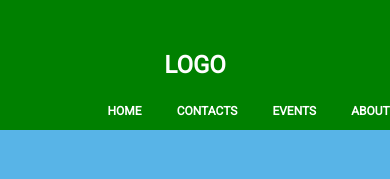
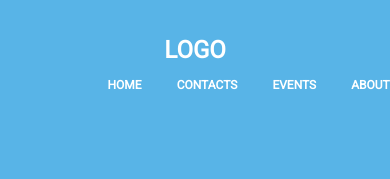
Before and after one commit to Bann-cpu/Parallax-Scrolling, a plain HTML site: page index.html in a window 390 px wide. Drawn offline with Linux system fonts and the light colour scheme.

Commit message:
revision

```diff
--- a/style.css
+++ b/style.css
@@ -17,8 +17,7 @@ body {
     top: 0;
     left: 0;
     width: 100vw;
-    padding: 30px 10px;
-    background-color: red;
+    padding: 50px 50px;
     display: flex;
     justify-content: space-between;
     align-items: center;
@@ -61,9 +60,8 @@ body {
 
 @media (max-width: 564px){
     #header {
-        background-color: green;
         width: 100%;
-        height: 130px;
+        height: 100px;
     }
     #header ul{
         position: absolute;
```
